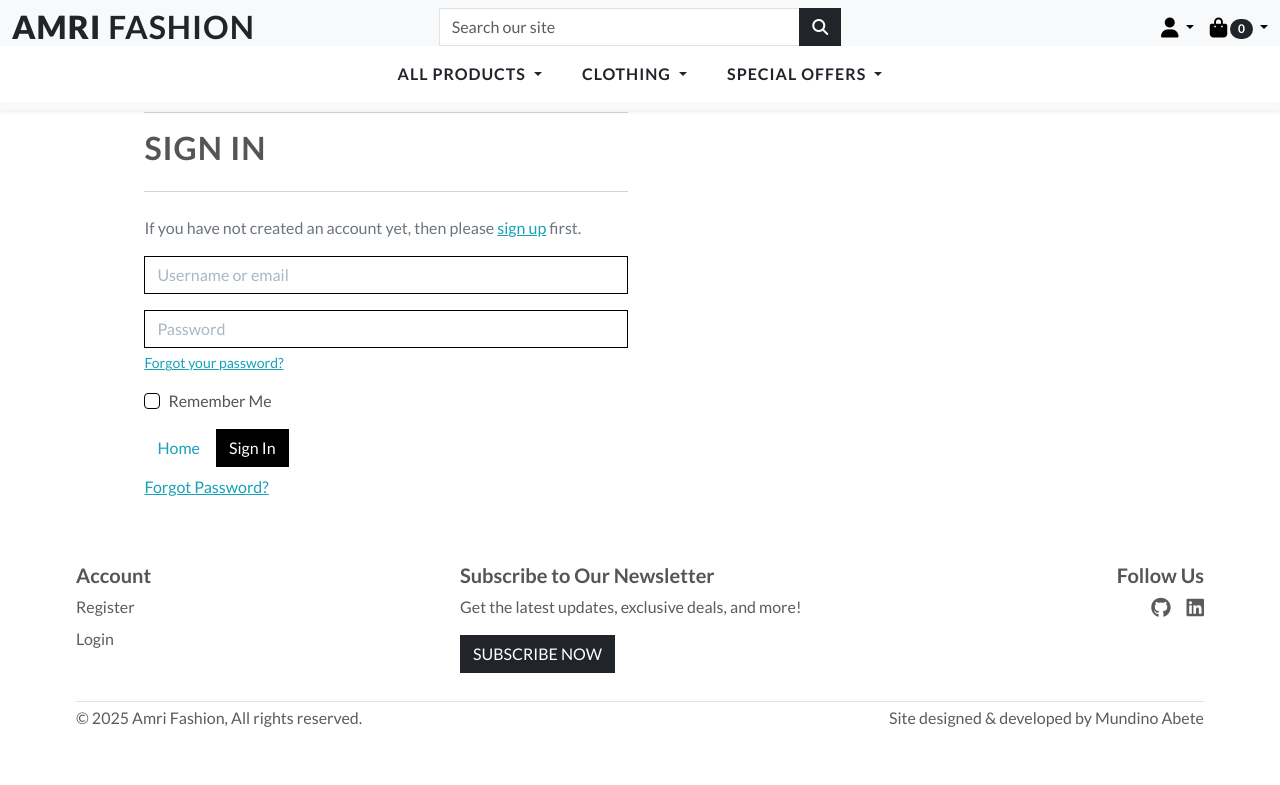
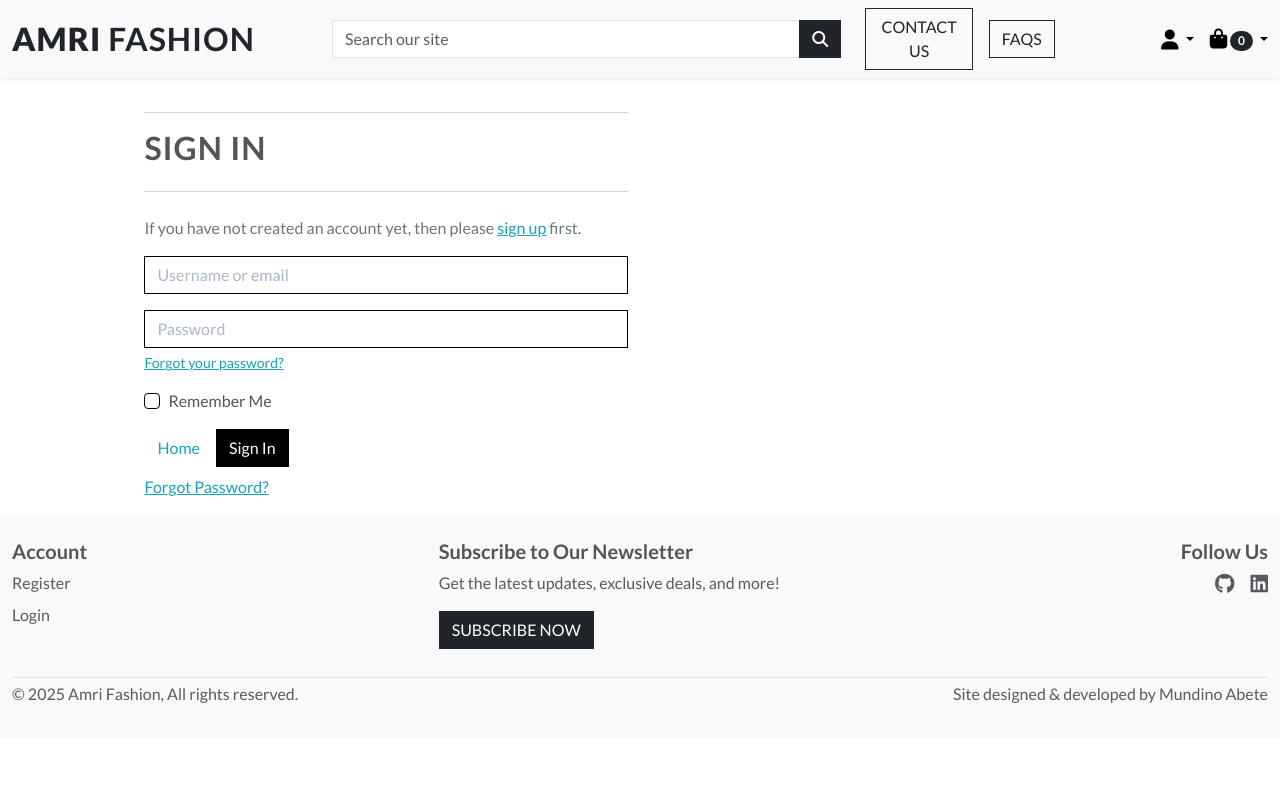
Before and after one commit to MAbuhanif/amri-fashion, a Django app: page /accounts/login/?next=/products/delete/12/ in a window 1280 px wide. Shown: the top 785 px of the page. Run offline with Django 5.2, Linux system fonts and the light colour scheme; tables that the repository leaves empty hold one stand-in row (values such as "Sample post"); one stand-in notice (Sample message) is shown; some libraries are stand-ins or nearby versions.

Commit message:
Add favicons and web manifest for improved site branding

```diff
--- a/amri_fashion/settings.py
+++ b/amri_fashion/settings.py
@@ -25,11 +25,11 @@ BASE_DIR = Path(__file__).resolve().parent.parent
 # See https://docs.djangoproject.com/en/5.2/howto/deployment/checklist/
 
 # SECURITY WARNING: keep the secret key used in production secret!
-SECRET_KEY = os.environ.get('SECRET_KEY')
+SECRET_KEY = True
 
 
 # SECURITY WARNING: don't run with debug turned on in production!
-DEBUG = False
+DEBUG = os.environ.get('DEBUG', 'False') == 'True'
 
 ALLOWED_HOSTS = [
     "127.0.0.1",
--- a/templates/base.html
+++ b/templates/base.html
@@ -9,6 +9,14 @@
         <meta name="keywords" content="fashion, ecommerce, clothing, style">
         <meta name="author" content="Amri-Fashion Team">
         <meta name="viewport" content="width=device-width, initial-scale=1.0">
+        <!-- favicons -->
+        <link rel="shortcut icon" href="{% static 'images/favicons/android-chrome-192x192.png' %}" type="image/x-icon">
+        <link rel="shortcut icon" href="{% static 'images/favicons/android-chrome-512x512.png' %}" type="image/x-icon">
+        <link rel="shortcut icon" href="{% static 'images/favicons/apple-touch-icon.png' %}" type="image/x-icon">
+        <link rel="shortcut icon" href="{% static 'images/favicons/favicon-16x16.png' %}" type="image/x-icon">
+        <link rel="shortcut icon" href="{% static 'images/favicons/favicon-32x32.png' %}" type="image/x-icon">
+        <link rel="shortcut icon" href="{% static 'images/favicons/favicon.ico' %}" type="image/x-icon">
+        <link rel="shortcut icon" href="{% static 'images/favicons/site.webmanifest' %}" type="image/x-icon">
     {% endblock %}
 
     {% block extra_meta %}
@@ -40,14 +48,14 @@
     <header class="container-fluid bg-light shadow-sm fixed-top py-2">
         <div class="row align-items-center">
             <!-- Logo Section -->
-            <div class="col-6 col-lg-4 text-start">
+            <div class="col-6 col-lg-3 text-start">
                 <a href="{% url 'home' %}" class="nav-link main-logo-link">
                     <h2 class="logo-font text-dark my-0"><strong>Amri</strong> Fashion</h2>
                 </a>
             </div>
 
             <!-- Search Bar Section -->
-            <div class="col-12 col-lg-4 my-2 my-lg-0 d-none d-lg-block">
+            <div class="col-12 col-lg-5 my-2 my-lg-0">
                 <form method="GET" action="{% url 'products' %}">
                     <div class="input-group">
                         <input class="form-control border rounded-0" type="text" name="q" placeholder="Search our site">
@@ -58,8 +66,26 @@
                 </form>
             </div>
 
+            <!-- Contact Us and FAQs Section -->
+            <div class="col-12 col-lg-2 text-center my-2 my-lg-0">
+                <ul class="list-inline list-unstyled my-0 d-flex justify-content-center align-items-center gap-2">
+                    <!-- Contact Us -->
+                    <li class="list-inline-item">
+                        <a href="{% url 'contact-form' %}" class="btn btn-outline-dark rounded-0 text-uppercase">
+                            Contact Us
+                        </a>
+                    </li>
+                    <!-- FAQs -->
+                    <li class="list-inline-item">
+                        <a href="{% url 'faq' %}" class="btn btn-outline-dark rounded-0 text-uppercase">
+                            FAQs
+                        </a>
+                    </li>
+                </ul>
+            </div>
+
             <!-- User Account and Cart Section -->
-            <div class="col-6 col-lg-4 text-end">
+            <div class="col-6 col-lg-2 text-end">
                 <ul class="list-inline list-unstyled my-0 d-flex justify-content-end align-items-center">
                     <!-- User Dropdown -->
                     <li class="list-inline-item dropdown me-3">
@@ -119,62 +145,16 @@
                 </ul>
             </div>
         </div>
-
-        <!-- Navbar Section -->
-        <div class="row bg-white">
-            <nav class="navbar navbar-expand-lg navbar-light w-100">
-                <!-- Navbar Toggler for Mobile -->
-                <button class="navbar-toggler" type="button" data-bs-toggle="collapse" data-bs-target="#main-nav" aria-controls="main-nav" aria-expanded="false" aria-label="Toggle navigation">
-                    <span class="navbar-toggler-icon"></span>
-                </button>
-
-                <!-- Navbar Links -->
-                <div class="collapse navbar-collapse" id="main-nav">
-                    {% include 'includes/main-nav.html' %}
-                </div>
-            </nav>
-        </div>
     </header>
-
-    <!-- Messages Section -->
-    {% if messages %}
-    <div aria-live="polite" aria-atomic="true" class="position-fixed top-0 end-0 p-3" style="z-index: 1050;">
-        {% for message in messages %}
-            <div class="toast align-items-center text-bg-{{ message.tags }} border-0 mb-2" role="alert" aria-live="assertive" aria-atomic="true" data-bs-autohide="true">
-                <div class="d-flex">
-                    <div class="toast-body">
-                        {% if message.tags == 'success' %}
-                            <i class="fas fa-check-circle me-2"></i>
-                        {% elif message.tags == 'error' %}
-                            <i class="fas fa-times-circle me-2"></i>
-                        {% elif message.tags == 'warning' %}
-                            <i class="fas fa-exclamation-circle me-2"></i>
-                        {% elif message.tags == 'info' %}
-                            <i class="fas fa-info-circle me-2"></i>
-                        {% endif %}
-                        {{ message }}
-                    </div>
-                    <button type="button" class="btn-close btn-close-white me-2 m-auto" data-bs-dismiss="toast" aria-label="Close"></button>
-                </div>
-            </div>
-        {% endfor %}
-    </div>
-    <script>
-        const toastElList = [].slice.call(document.querySelectorAll('.toast'));
-        const toastList = toastElList.map(function (toastEl) {
-            return new bootstrap.Toast(toastEl).show();
-        });
-    </script>
-    {% endif %}
 
     <!-- Main Content Section -->
     <main class="container mt-5 pt-5">
         {% block content %}
         {% endblock %}
     </main>
+
     <!-- Footer -->
-<!-- Footer -->
-<footer class="container py-5" id="footer-container">
+    <footer class="container-fluid py-4 mt-auto bg-light">
         <div class="row">
             <!-- Account Links -->
             <div class="col-12 col-md-4 mb-4">
@@ -234,7 +214,5 @@
             <p class="mb-0 text-muted">Site designed & developed by Mundino Abete</p>
         </div>
     </footer>
-    {% block postloadjs %}
-    {% endblock %}
 </body>
 </html>
```
Also changed, not shown: products/templates/products/product_confirm_delete.html (added, +11 -0 lines), products/views.py (+15 -3 lines), static/images/favicons/android-chrome-192x192.png (added), static/images/favicons/android-chrome-512x512.png (added), static/images/favicons/apple-touch-icon.png (added), static/images/favicons/favicon-16x16.png (added), static/images/favicons/favicon-32x32.png (added), static/images/favicons/favicon.ico (added), static/images/favicons/site.webmanifest (added). Lines whose indentation alone changed are shown as unchanged.
